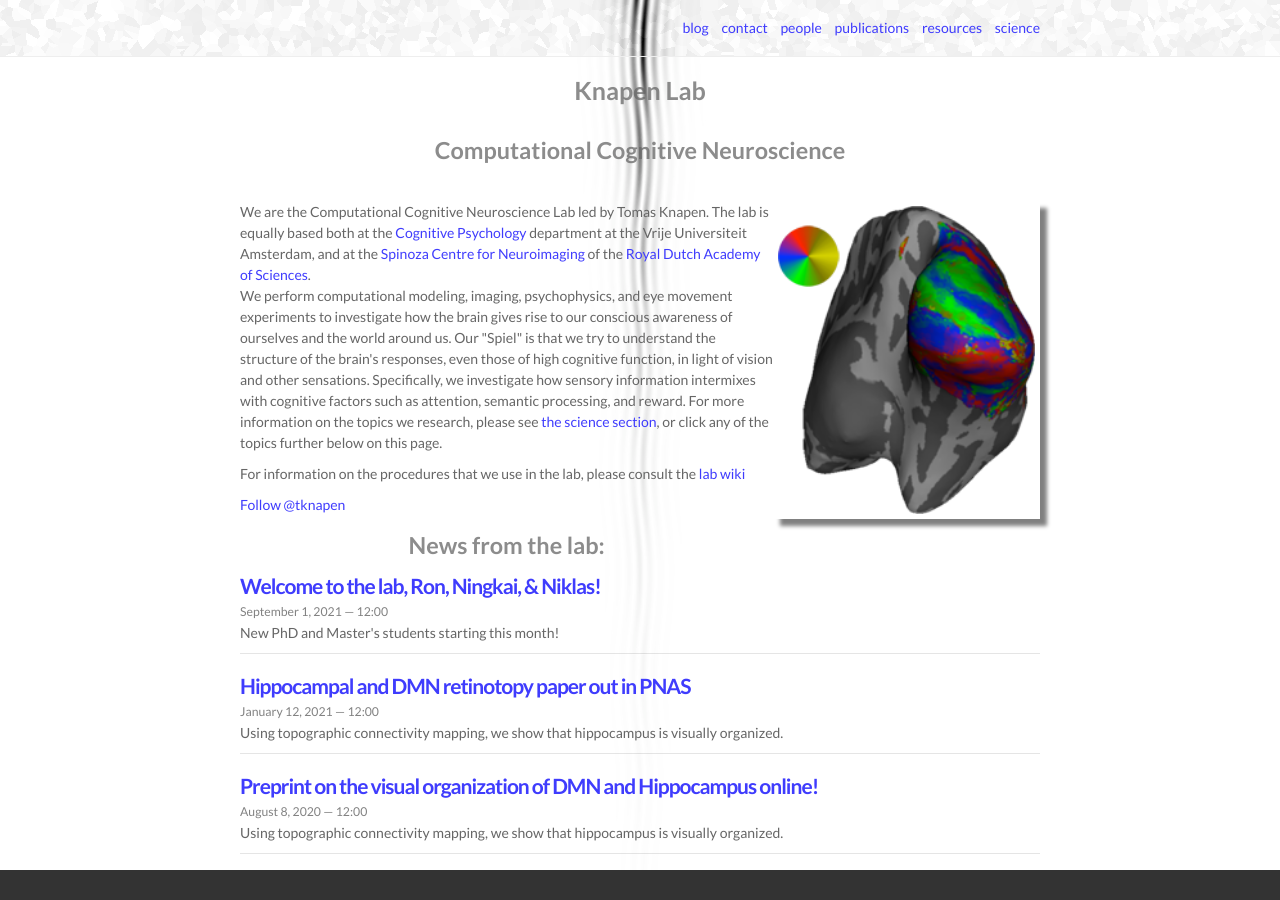
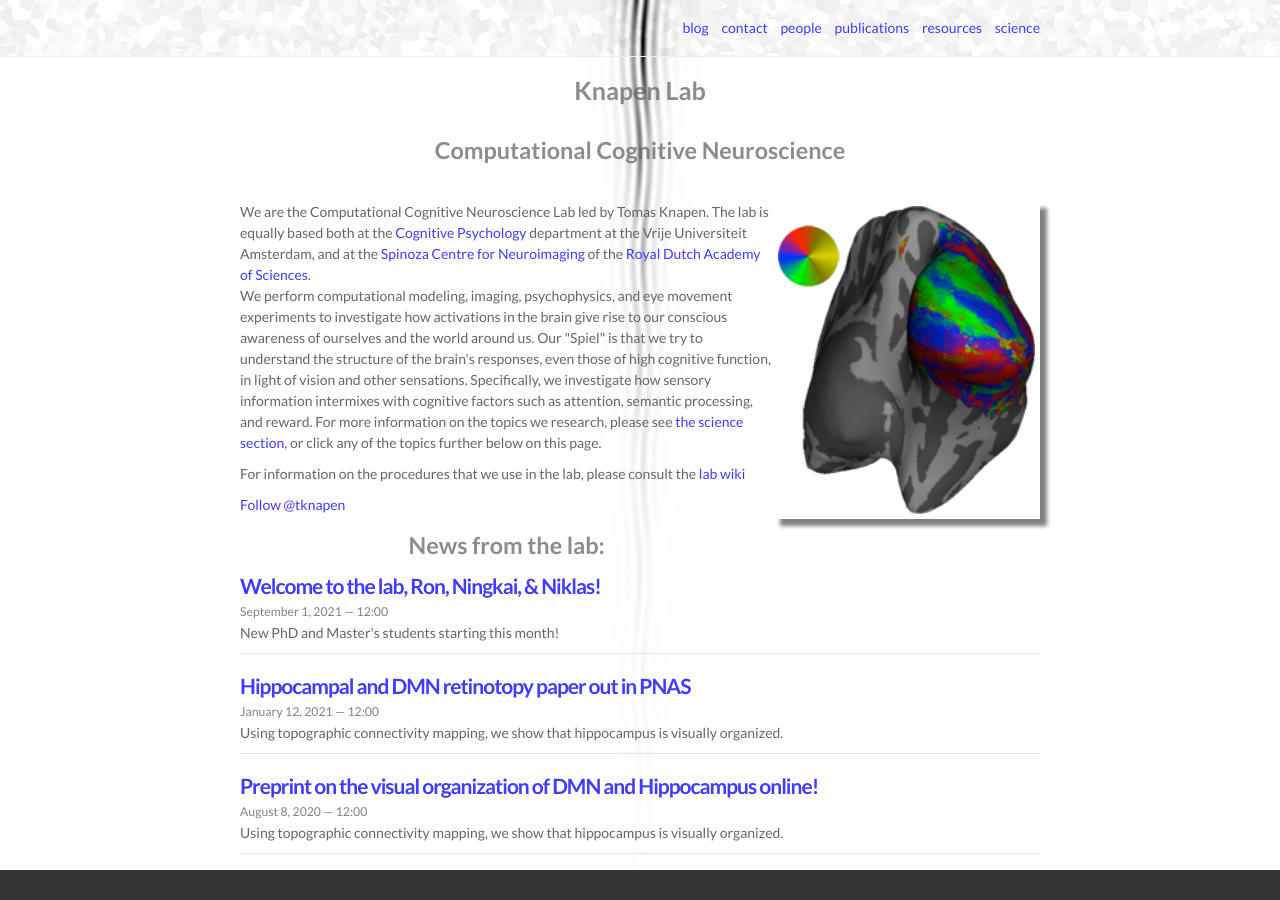
Before and after one commit to tknapen/tknapen.github.io, a Jekyll site: the page built from index.html, in a window 1280 px wide and 900 px high. Built offline with Jekyll 4.4.1, drawn with Linux system fonts in a browser that asks for light colours; nearby versions of some CDN libraries; the list of posts is cut into pages by our own code; comment, search, counter and statistics services are not loaded.

Commit message:
changed the text on the front page

```diff
--- a/index.html
+++ b/index.html
@@ -8,7 +8,7 @@ layout: default
 <br/>
   <img class="col one right" src="/img/polar_2mm_7T.png">
 <p>We are the Computational Cognitive Neuroscience Lab led by Tomas Knapen. The lab is equally based both at the <a href="http://www.vupsy.nl" target="_blank">Cognitive Psychology</a> department at the Vrije Universiteit Amsterdam, and at the <a href="http://www.spinozacentre.nl" target="_blank">Spinoza Centre for Neuroimaging</a> of the <a href="http://www.knaw.nl" target="_blank">Royal Dutch Academy of Sciences</a>.<br />
-We perform computational modeling, imaging, psychophysics, and eye movement experiments to investigate how the brain gives rise to our conscious awareness of ourselves and the world around us. Our "Spiel" is that we try to understand the structure of the brain's responses, even those of high cognitive function, in light of vision and other sensations. Specifically, we investigate how sensory information intermixes with cognitive factors such as attention, semantic processing, and reward. For more information on the topics we research, please see <a href="{{ site.baseurl }}/science/">the science section</a>, or click any of the topics further below on this page.</p>
+We perform computational modeling, imaging, psychophysics, and eye movement experiments to investigate how activations in the brain give rise to our conscious awareness of ourselves and the world around us. Our "Spiel" is that we try to understand the structure of the brain's responses, even those of high cognitive function, in light of vision and other sensations. Specifically, we investigate how sensory information intermixes with cognitive factors such as attention, semantic processing, and reward. For more information on the topics we research, please see <a href="{{ site.baseurl }}/science/">the science section</a>, or click any of the topics further below on this page.</p>
 <p>For information on the procedures that we use in the lab, please consult the <a href="https://github.com/tknapen/tknapen.github.io/wiki" target="_blank">lab wiki</a></p>
 <a href="https://twitter.com/tknapen?ref_src=twsrc%5Etfw" class="twitter-follow-button" data-show-screen-name="false" data-lang="en" data-show-count="false" style="margin: 5px 5px 0 0;">Follow @tknapen</a><script async src="https://platform.twitter.com/widgets.js" charset="utf-8"></script>
 <!-- News (blog) section -->
```
